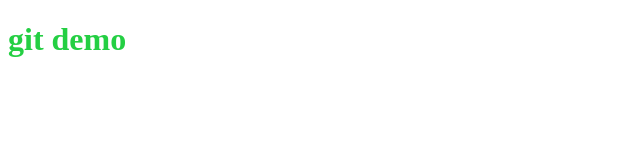
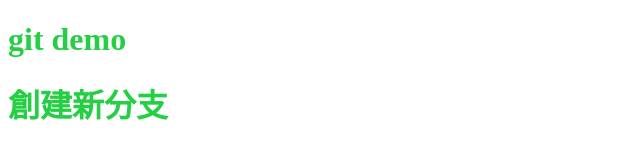
Before and after one commit to zairong/git-demo, a plain HTML site: page index.html in a window 1280 px wide. Shown: the whole page, without its empty margins (0-640 px from the left). Drawn offline with Linux system fonts and the light colour scheme.

Commit message:
add something

```diff
--- a/index.html
+++ b/index.html
@@ -9,5 +9,6 @@
 </head>
 <body>
   <h1>git demo</h1>
+  <h1>創建新分支</h1></h1>
 </body>
 </html>
```
